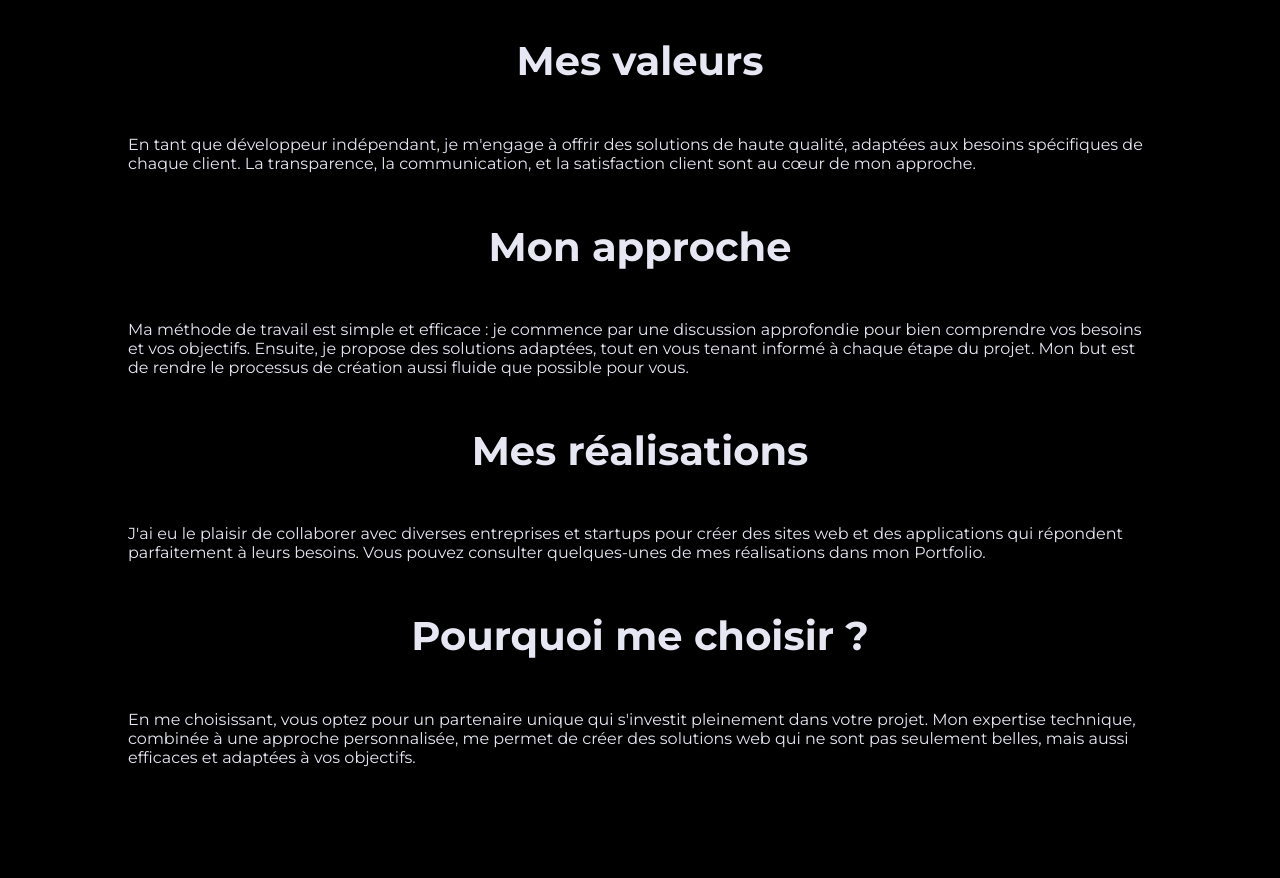
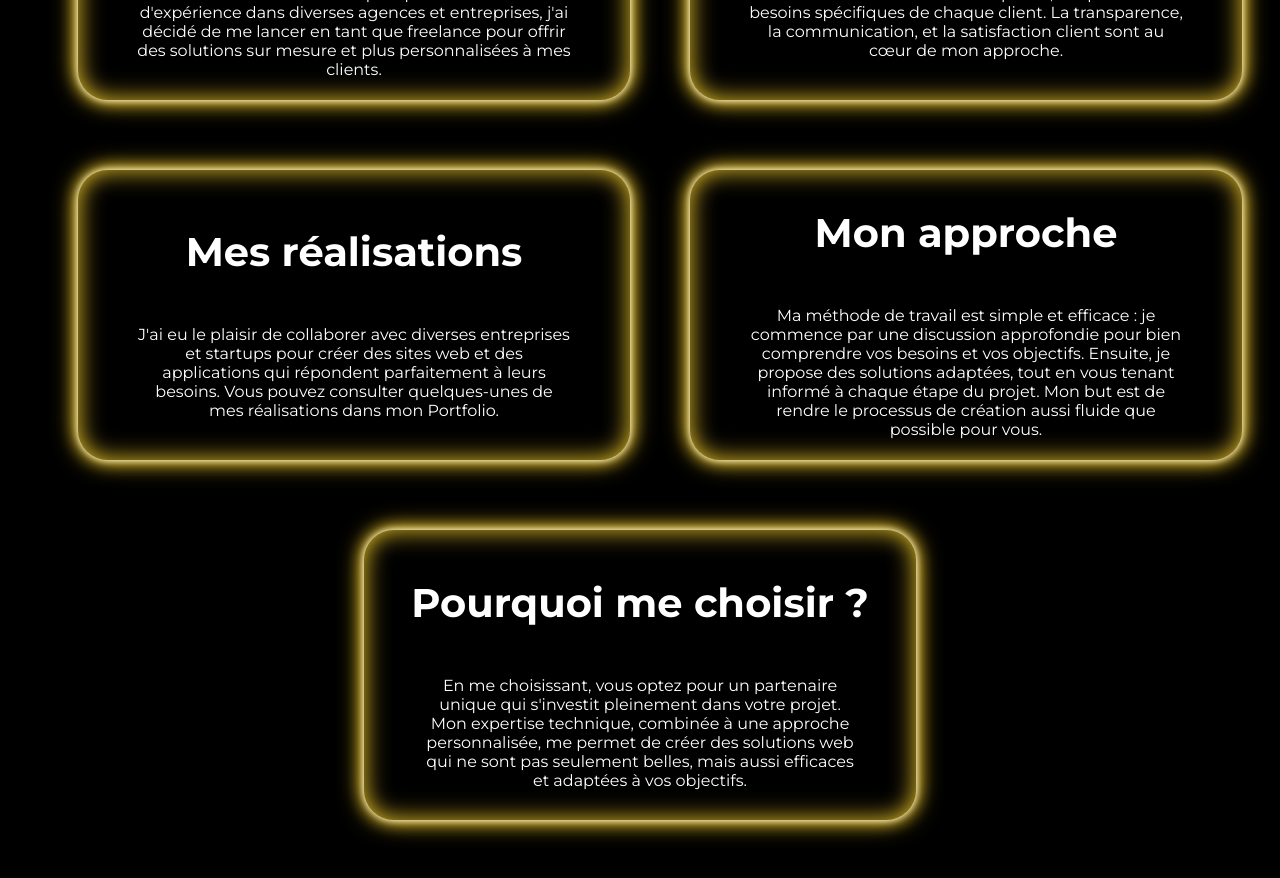
Before and after one commit to CARNEIRO-MOREIRA-Steven/CodeMeta_Solutions, a Next.js app: page /a_propos in a window 1280 px wide. Shown: the part 740-1618 px from the top of the page. Before the commit the page ends 1523 px from the top, so only its background shows below. Built offline with nearby package versions, Linux system fonts and the light colour scheme.

Commit message:
Modification page a propos css

```diff
--- a/src/components/APropos.jsx
+++ b/src/components/APropos.jsx
@@ -4,35 +4,38 @@ import './a_propos.css'
 const APropos = () => {
   return (
     <section className='a_propos_section'>
+        <section className='a_propos_de_moi'>
         <section className='a_propos_description'>
-        <h2 className='a_propos_title'>Qui suis-je ?</h2>
+        <h2 id='a_propos_title'>Qui suis-je ?</h2>
         <p>Je m'appelle CARNEIRO MOREIRA Steven, développeur web passionné et fondateur de CodeMeta Solutions. Avec une expertise en front-end et une approche centrée sur l'utilisateur, je m'efforce de transformer vos idées en sites web esthétiques, fonctionnels et performants.</p>
         </section>
         <section className='a_propos_description'>
-        <h2 className='a_propos_title'>Mon parcours</h2>
+        <h2 id='a_propos_title'>Mon parcours</h2>
         <p>Depuis mes débuts dans le développement web, j'ai toujours été fasciné par la manière dont le code peut donner vie à des idées. Après plusieurs années d'expérience dans diverses agences et entreprises, j'ai décidé de me lancer en tant que freelance pour offrir des solutions sur mesure et plus personnalisées à mes clients.</p>
         </section>
         <section className='a_propos_description'>
-            <h2 classname='a_propos_title'>Mon expertise</h2>
-            <p>e suis spécialisé dans le développement front-end, avec une expertise particulière en HTML, CSS, JavaScript, et des frameworks modernes comme Next.js et React. Mon objectif est de créer des interfaces utilisateur qui allient esthétique, fluidité, et performance.</p>
+        <h2 id='a_propos_title'>Mes réalisations</h2>
+        <p>J'ai eu le plaisir de collaborer avec diverses entreprises et startups pour créer des sites web et des applications qui répondent parfaitement à leurs besoins. Vous pouvez consulter quelques-unes de mes réalisations dans mon Portfolio.</p>
+        </section>
+        </section>
+        <section className='a_propos_expertise'>
+        <section className='a_propos_description'>
+            <h2 id='a_propos_title'>Mon expertise</h2>
+            <p>Je suis spécialisé dans le développement front-end, avec une expertise particulière en HTML, CSS, JavaScript, et des frameworks modernes comme Next.js et React. Mon objectif est de créer des interfaces utilisateur qui allient esthétique, fluidité, et performance.</p>
         </section>
         <section className='a_propos_description'>
-            <h2 classname='a_propos_title'>Mes valeurs</h2>
+            <h2 id='a_propos_title'>Mes valeurs</h2>
             <p>En tant que développeur indépendant, je m'engage à offrir des solutions de haute qualité, adaptées aux besoins spécifiques de chaque client. La transparence, la communication, et la satisfaction client sont au cœur de mon approche.</p>
         </section>
         <section className='a_propos_description'>
-            <h2 classname='a_propos_title'>Mon approche</h2>
+            <h2 id='a_propos_title'>Mon approche</h2>
             <p>Ma méthode de travail est simple et efficace : je commence par une discussion approfondie pour bien comprendre vos besoins et vos objectifs. Ensuite, je propose des solutions adaptées, tout en vous tenant informé à chaque étape du projet. Mon but est de rendre le processus de création aussi fluide que possible pour vous.</p>
         </section>
-        <section className='a_propos_description'>
-            <h2 classname='a_propos_title'>Mes réalisations</h2>
-            <p>J'ai eu le plaisir de collaborer avec diverses entreprises et startups pour créer des sites web et des applications qui répondent parfaitement à leurs besoins. Vous pouvez consulter quelques-unes de mes réalisations dans mon Portfolio.</p>
         </section>
-        <section className='a_propos_description'>
-            <h2 classname='a_propos_title'>Pourquoi me choisir ?</h2>
+        <section className='a_propos_description me_choisir'>
+            <h2 id='a_propos_title'>Pourquoi me choisir ?</h2>
             <p>En me choisissant, vous optez pour un partenaire unique qui s'investit pleinement dans votre projet. Mon expertise technique, combinée à une approche personnalisée, me permet de créer des solutions web qui ne sont pas seulement belles, mais aussi efficaces et adaptées à vos objectifs.</p>
         </section>
-
     </section>
   )
 }
--- a/src/components/a_propos.css
+++ b/src/components/a_propos.css
@@ -1,15 +1,80 @@
-.a_propos_section{
+.a_propos_section {
+    display: flex;
+    flex-direction: row;
+    width: 100%;
+    align-items: center;
+    flex-wrap: wrap;
+    justify-content: center;
+    gap: 100px;
+    margin: 50px 0;
+}
+
+.a_propos_description {
     display: flex;
     flex-direction: column;
+    justify-content: center;
+    align-items: center;
     width: 100%;
-    align-items: center;
+    height: 250px;
+    position: relative;
+    margin: 10px 0;
+    padding: 20px;
+    border-radius: 30px;
+    overflow: hidden;
+    z-index: 1;
+    background: transparent; /* Pas de fond pour la carte */
+    color: #ffffff; /* Texte en blanc pour le contraste */
+    box-shadow:
+        0 0 5px #fff,
+        /* 0 0 10px #fff, */
+        0 0 15px #EFC82A,
+        0 0 20px #EFC82A,
+        /* 0 0 30px #EFC82A, */
+        inset 0 0 20px #EFC82A; /* Effet de néon autour de la bordure */
+    animation: neonPulse 1s infinite alternate; /* Animation pulsante */
 }
-.a_propos_description{
+
+#a_propos_title{
+    color: #fff;
+}
+
+.a_propos_description p {
+    color: #ffffff; /* Couleur du texte */
+    width: 85%;
+    text-align: center;
+    z-index: 1;
+}
+
+@keyframes neonPulse {
+    0% {
+        box-shadow:
+            0 0 5px #fff,
+            /* 0 0 10px #fff, */
+            0 0 15px #EFC82A,
+            0 0 20px #EFC82A,
+            /* 0 0 25px #EFC82A, */
+            inset 0 0 20px #EFC82A;
+    }
+    100% {
+        box-shadow:
+            0 0 10px #fff,
+            /* 0 0 15px #fff, */
+            0 0 20px #EFC82A,
+            0 0 30px #EFC82A,
+            /* 0 0 40px #EFC82A, */
+            inset 0 0 30px #EFC82A;
+    }
+}
+
+.a_propos_de_moi,
+.a_propos_expertise {
     display: flex;
     flex-direction: column;
-    align-items: center;
-    width: 80%;
+    width: 40%;
+    gap: 50px;
 }
-.a_propos_title{
-    color : #ffffff ;
+
+.me_choisir {
+    width: 40%;
+    margin-top: -40px;
 }
```
